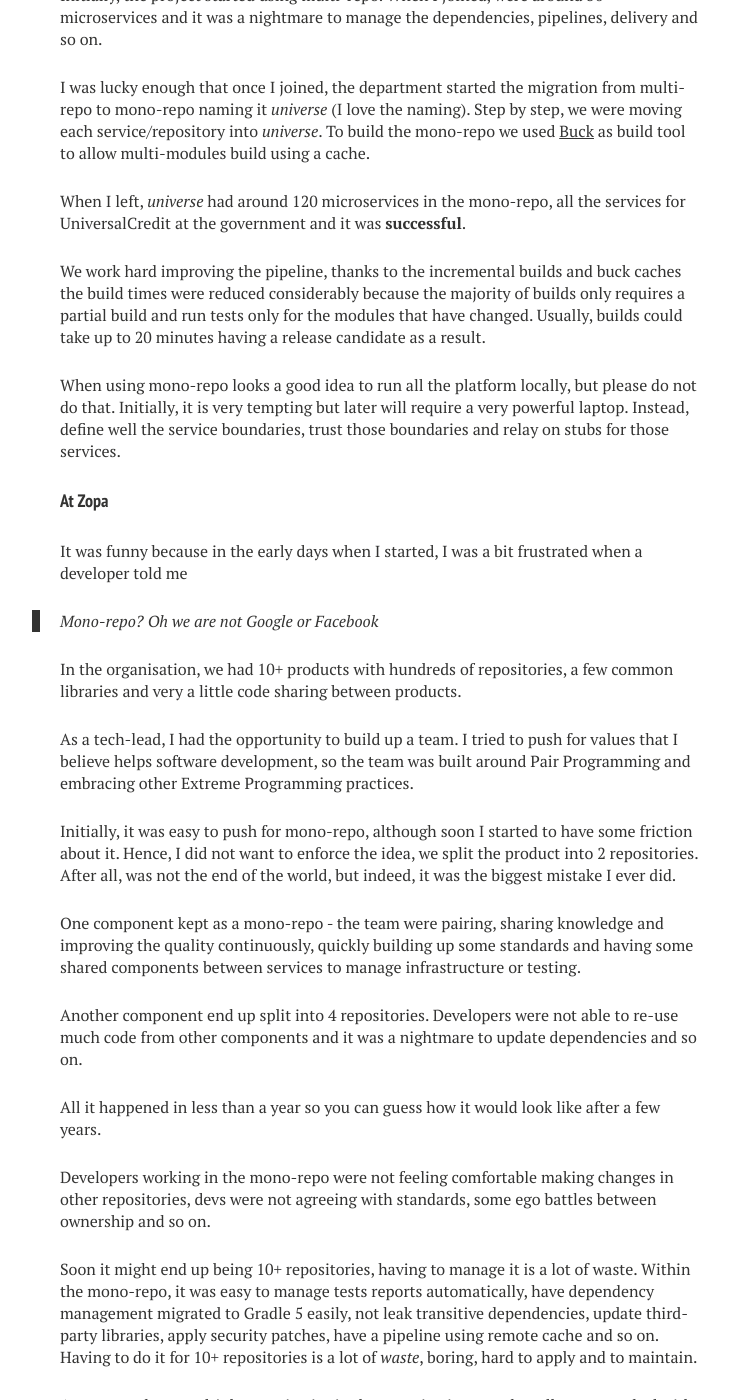
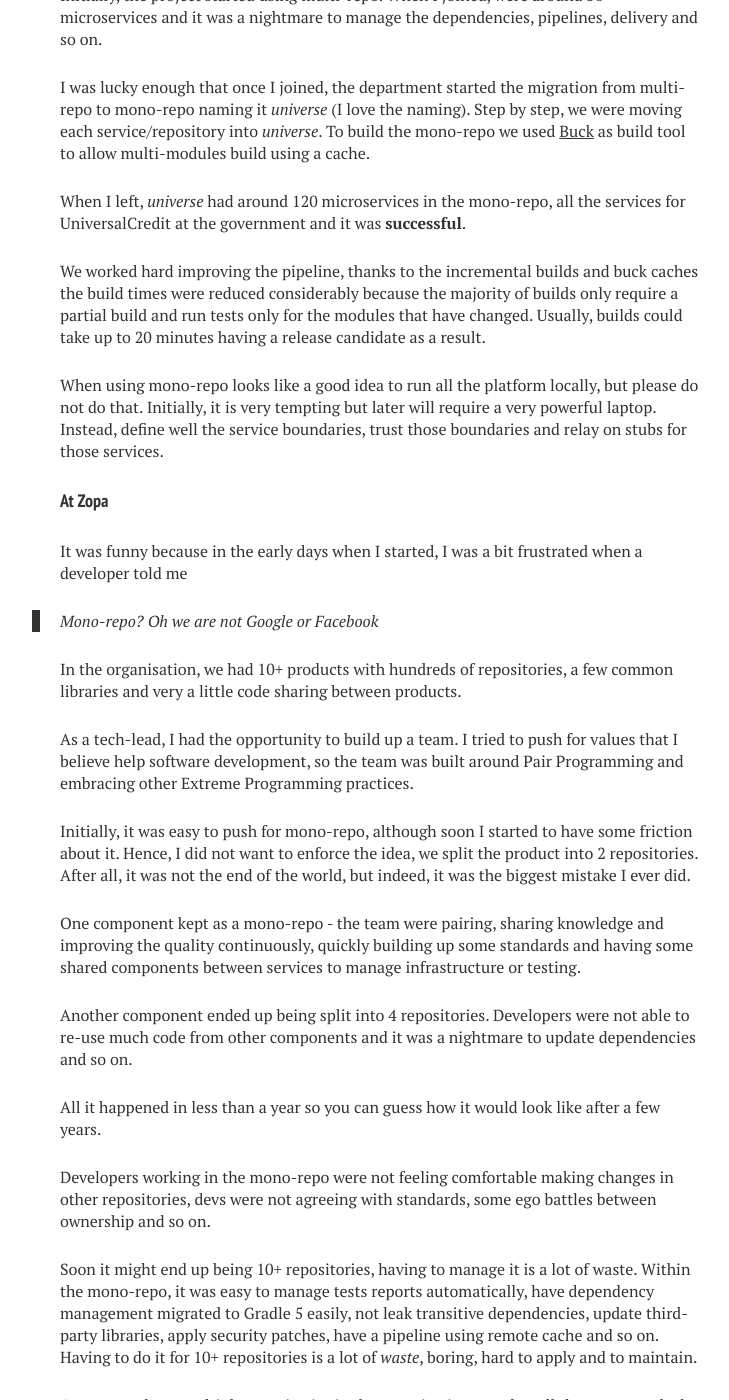
Before and after one commit to pityq/mustaine.github.io, a Jekyll site: the page built from _posts/2019-01-09-monorepo-just-do-it.md, in a window 1280 px wide and 1400 px high, scrolled down 1229 px. Shown: the whole window, without its empty margins (260-989 px from the left). Built offline with Jekyll 4.4.1, drawn with Linux system fonts in a browser that asks for light colours; nearby versions of some CDN libraries; comment, search, counter and statistics services are not loaded; some of the changed text lies outside the part shown.

```diff
--- a/_posts/2019-01-09-monorepo-just-do-it.md
+++ b/_posts/2019-01-09-monorepo-just-do-it.md
@@ -38,10 +38,10 @@ Step by step, we were moving each service/repository into *universe*. To build t
 
 When I left, *universe* had around 120 microservices in the mono-repo, all the services for UniversalCredit at the government and it was **successful**.
 
-We work hard improving the pipeline, thanks to the incremental builds and buck caches the build times were reduced considerably because the majority of builds only requires a partial build and run tests only for the modules that have changed.
+We worked hard improving the pipeline, thanks to the incremental builds and buck caches the build times were reduced considerably because the majority of builds only require a partial build and run tests only for the modules that have changed.
 Usually, builds could take up to 20 minutes having a release candidate as a result.
 
-When using mono-repo looks a good idea to run all the platform locally, but please do not do that. Initially, it is very tempting but later will require a very powerful laptop. Instead, define well the service boundaries, trust those boundaries and relay on stubs for those services.
+When using mono-repo looks like a good idea to run all the platform locally, but please do not do that. Initially, it is very tempting but later will require a very powerful laptop. Instead, define well the service boundaries, trust those boundaries and relay on stubs for those services.
 
 #### At Zopa
 
@@ -50,13 +50,13 @@ It was funny because in the early days when I started, I was a bit frustrated wh
 
 In the organisation, we had 10+ products with hundreds of repositories, a few common libraries and very a little code sharing between products.
 
-As a tech-lead, I had the opportunity to build up a team. I tried to push for values that I believe helps software development, so the team was built around Pair Programming and embracing other Extreme Programming practices.
+As a tech-lead, I had the opportunity to build up a team. I tried to push for values that I believe help software development, so the team was built around Pair Programming and embracing other Extreme Programming practices.
 
-Initially, it was easy to push for mono-repo, although soon I started to have some friction about it. Hence, I did not want to enforce the idea, we split the product into 2 repositories. After all, was not the end of the world, but indeed, it was the biggest mistake I ever did.
+Initially, it was easy to push for mono-repo, although soon I started to have some friction about it. Hence, I did not want to enforce the idea, we split the product into 2 repositories. After all, it was not the end of the world, but indeed, it was the biggest mistake I ever did.
 
 One component kept as a mono-repo - the team were pairing, sharing knowledge and improving the quality continuously, quickly building up some standards and having some shared components between services to manage infrastructure or testing.
 
-Another component end up split into 4 repositories. Developers were not able to re-use much code from other components and it was a nightmare to update dependencies and so on.
+Another component ended up being split into 4 repositories. Developers were not able to re-use much code from other components and it was a nightmare to update dependencies and so on.
 
 All it happened in less than a year so you can guess how it would look like after a few years.
 
```
Also changed, not shown: other parts of _posts/2019-01-09-monorepo-just-do-it.md (+3 -3 lines).
